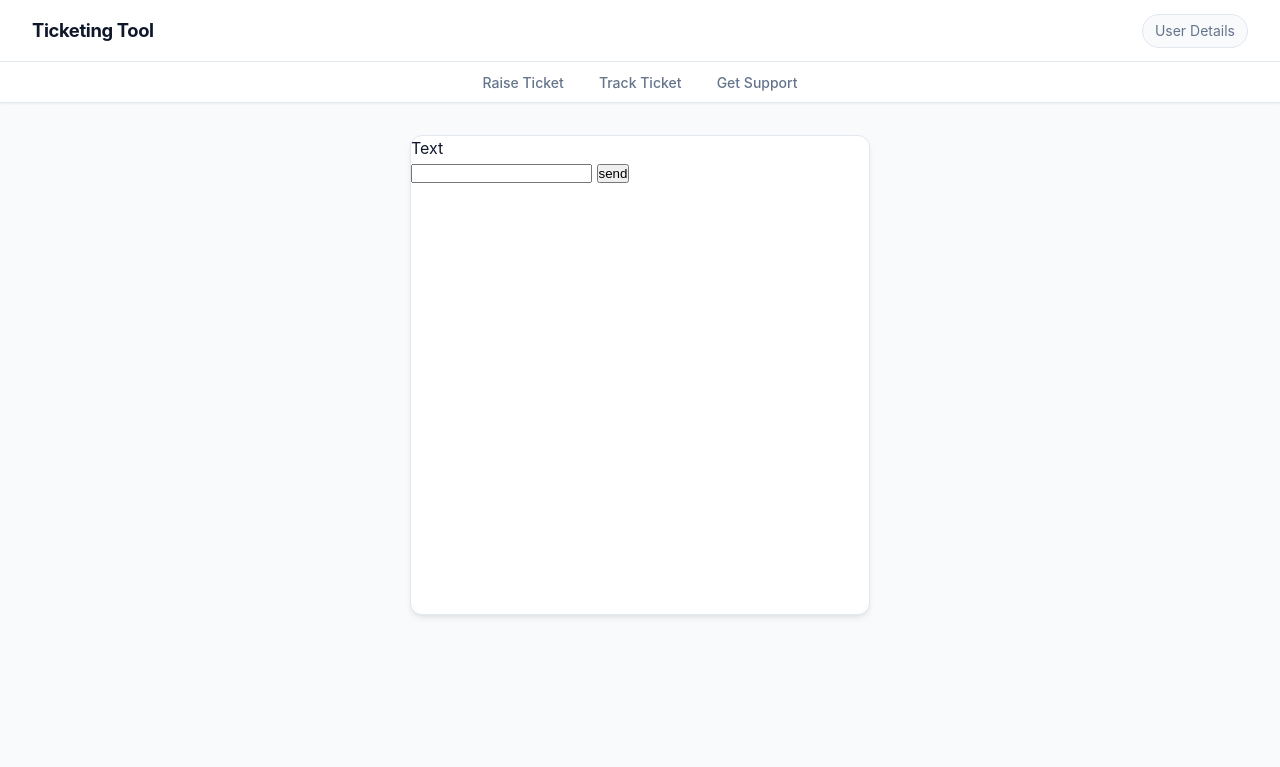
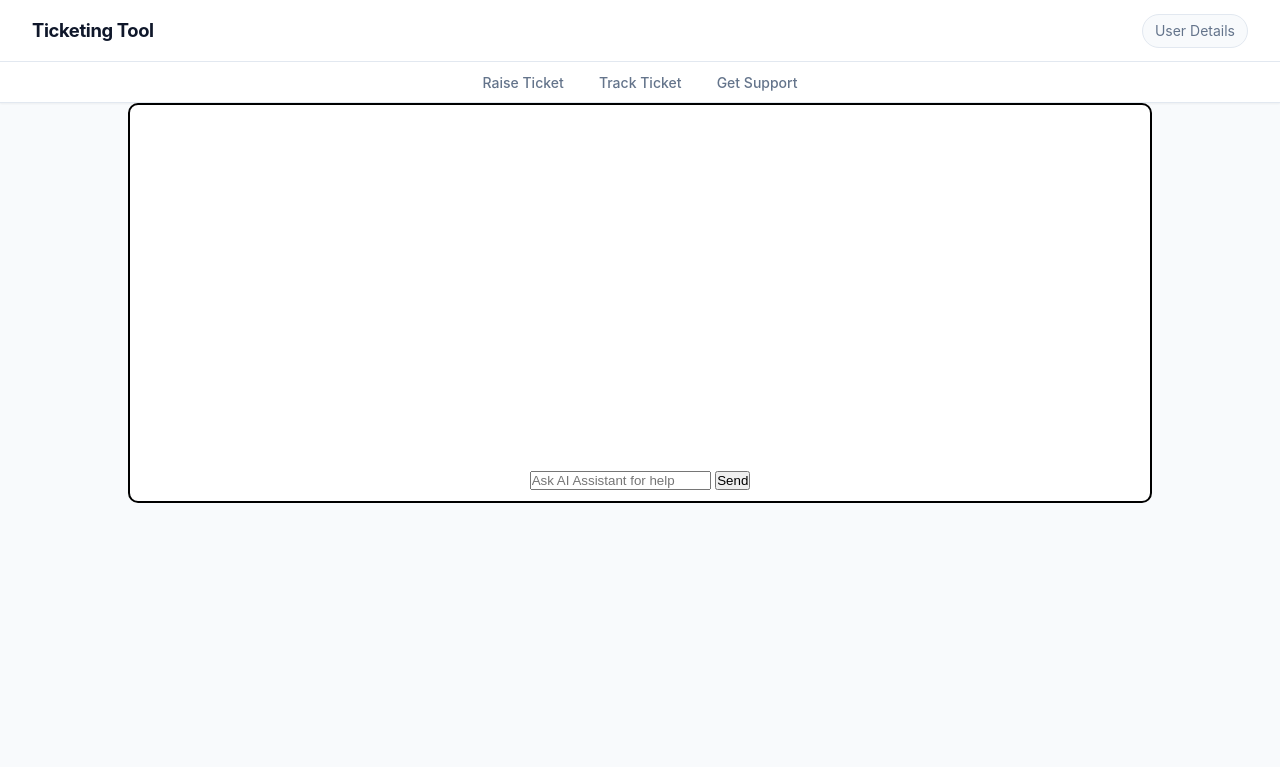
Before and after one commit to INiteshSingh/TicketingTool, a Django app: a page that uses templates/Ticket_Creation/home.html in a window 1280 px wide. Shown: the top 767 px of the page. Run offline with Django 5.2, Linux system fonts and the light colour scheme; a user stored in the database is signed in.

Commit message:
Added changes

```diff
--- a/Ticket_Creation/views.py
+++ b/Ticket_Creation/views.py
@@ -20,8 +20,8 @@ def chat_bot_interface(request):
         print(prompt)
         print(request.get_host())
         host = "not local host"
-        response = chat_with_ai(prompt,host)
-        # response = "temporry response"
+        # response = chat_with_ai(prompt,host)
+        response = "temporry response"
         return JsonResponse({"response":response})
     return render(request,'Ticket_Creation/chatbot.html')
 
--- a/templates/Ticket_Creation/chatbot.html
+++ b/templates/Ticket_Creation/chatbot.html
@@ -5,70 +5,79 @@
 {% block content %}
 
 <div class="chatbot">
+    <div id="response"></div>
+    <div class="input-area">
+        <form id="chat-form">
+    {% csrf_token %}
 
-    <div id="response">
-        <span>Text</span>
+    <input
+        type="text"
+        id="Prompt"
+        placeholder="Ask AI Assistant for help"
+    >
+
+    <button type="submit" id="send">Send</button>
+</form>
+
     </div>
-
-    <div class="prompt">
-        <form>{%csrf_token%}
-            <div class="tkt-raised">
-                <input type="text" id="Prompt">
-                <button type="button" id="send">send</button>
-            </div>
-        </form>
-    </div>
-
 </div>
 
 {% endblock %}
 {% block extra_js %}
 <script>
-
-// async function fetchData() {
-//         const UserPrompt = document.getElementById("Prompt").value;
-//         console.log(UserPrompt);
-
-//     }
-//     const submit = document.getElementById("send")
-//     submit.addEventListener('click',fetchData);
-
-const buttn = document.getElementById("send");
+const form = document.getElementById("chat-form");
 const response_block = document.getElementById("response");
 
-buttn.addEventListener('click',SendData)
+form.addEventListener("submit", SendData);
 
-async function SendData(){
-    //Data that the user is entering
+async function SendData(event) {
+
+    event.preventDefault();
+
     const prompt = document.getElementById("Prompt").value;
-    //CSRF Middleware token
-    const csrfToken = document.querySelector('[name=csrfmiddlewaretoken]').value;
+
+    const csrfToken = document.querySelector(
+        '[name=csrfmiddlewaretoken]'
+    ).value;
 
     const payload = {
-        prompt : prompt
+        prompt: prompt
     };
 
-    try{
-        const response = await fetch("{% url 'Get Support' %}" ,{
-            method: 'POST',
+    try {
+
+        const response = await fetch("{% url 'Get Support' %}", {
+            method: "POST",
+
             headers: {
-                'Content-Type': 'application/json',
-                'X-CSRFToken':csrfToken
+                "Content-Type": "application/json",
+                "X-CSRFToken": csrfToken
             },
+
             body: JSON.stringify(payload)
+        });
+
+        const data = await response.json();
+
+        if (response.ok) {
+
+            response_block.innerHTML += `
+                <div class="chat">
+                    <span class="prompt-return">
+                        ${prompt}
+                    </span>
+                    <br>
+                    <span class="response-return">
+                        ${data.response}
+                    </span>
+                </div>
+            `;
+
         }
-    );
 
-    const data = await response.json();
-
-    if (response.ok){
-        response_block.innerHTML = `<span> ${data.response}</span>`;
-        console.log(data.response);
-    }
-    }catch(error){
+    } catch (error) {
         console.log(error);
     }
 }
-
 </script>
 {% endblock %}
--- a/templates/Ticket_Creation/home.html
+++ b/templates/Ticket_Creation/home.html
@@ -66,6 +66,7 @@
             background-color: var(--surface);
             border-bottom: 1px solid var(--border);
             box-shadow: var(--shadow-sm);
+
         }
 
         .nav-links {
@@ -93,82 +94,20 @@
             background-color: #eff6ff;
         }
 
-        /* Main Workspace */
-        .main-container {
-            flex: 1;
-            width: 100%;
-            max-width: 1100px;
-            margin: 2rem auto;
-            padding: 0 1.5rem;
+        .chatbot{
+            border:2px solid black;
+            max-width:80%;
+            margin:auto;
+            padding:10px;
+            border-radius:10px;
+            background-color:white;
+            display:flex;
+            flex-direction:column;
+            align-items:center;
+            min-height:400px;
+            justify-content: flex-end;
         }
 
-        /* Chatbot Container & Utilities */
-        .chatbot {
-            display: flex;
-            flex-direction: column;
-            width: 100%;
-            max-width: 460px;
-            margin: 0 auto;
-            background-color: var(--surface);
-            border: 1px solid var(--border);
-            border-radius: var(--radius-lg);
-            box-shadow: var(--shadow-md);
-            overflow: hidden;
-            min-height: 480px;
-        }
-
-        .chat-header {
-            padding: 1rem 1.25rem;
-            border-bottom: 1px solid var(--border);
-            font-weight: 600;
-            font-size: 0.95rem;
-        }
-
-        .chat-messages {
-            flex: 1;
-            padding: 1rem;
-            overflow-y: auto;
-            display: flex;
-            flex-direction: column;
-            gap: 0.75rem;
-        }
-
-        .chat-input-area {
-            display: flex;
-            gap: 0.5rem;
-            padding: 0.75rem 1rem;
-            border-top: 1px solid var(--border);
-            background-color: #fafafa;
-        }
-
-        .chat-input-area input {
-            flex: 1;
-            padding: 0.6rem 0.85rem;
-            border: 1px solid var(--border);
-            border-radius: var(--radius-md);
-            font-size: 0.875rem;
-            outline: none;
-        }
-
-        .chat-input-area input:focus {
-            border-color: var(--primary);
-        }
-
-        .chat-input-area button {
-            background-color: var(--primary);
-            color: #ffffff;
-            border: none;
-            padding: 0.6rem 1rem;
-            border-radius: var(--radius-md);
-            font-weight: 500;
-            font-size: 0.875rem;
-            cursor: pointer;
-            transition: background-color 0.15s ease;
-        }
-
-        .chat-input-area button:hover {
-            background-color: var(--primary-hover);
-        }
     </style>
 </head>
 <body>
```
